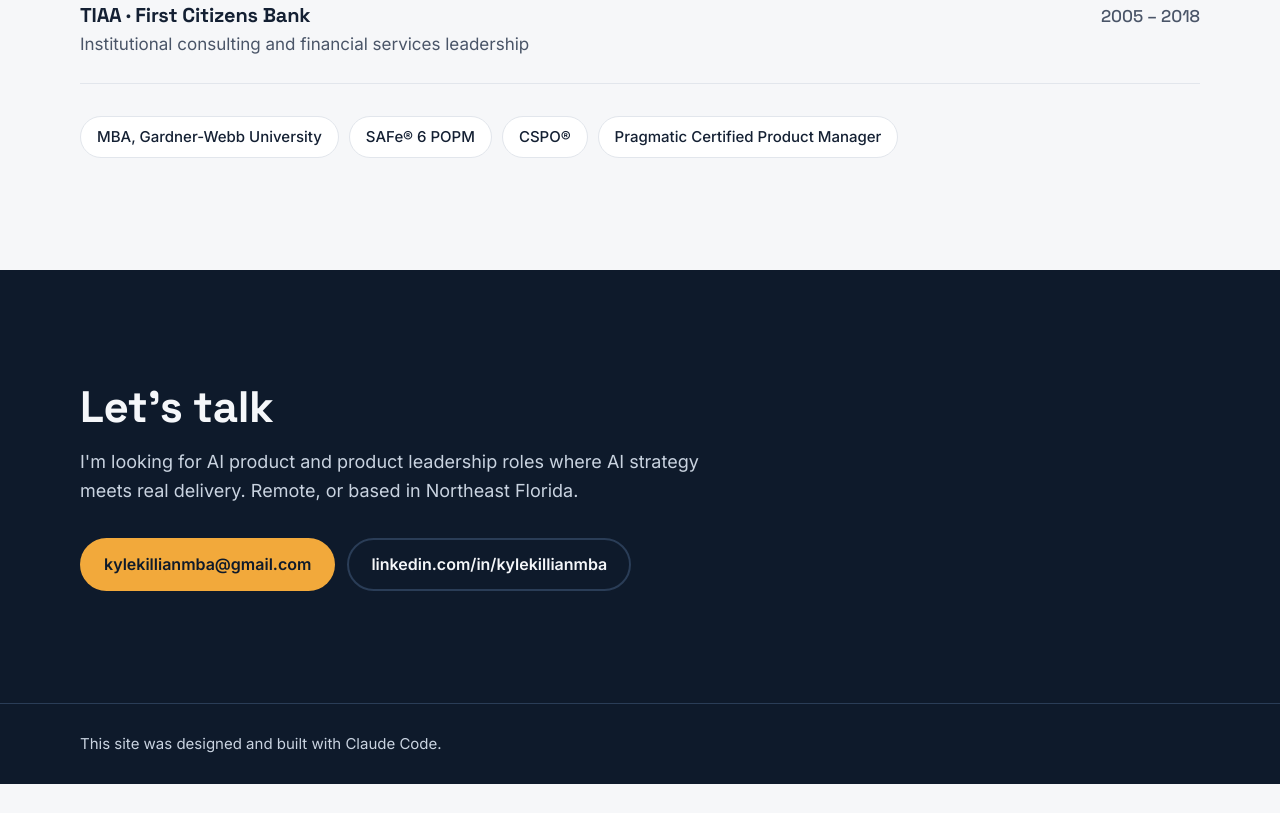
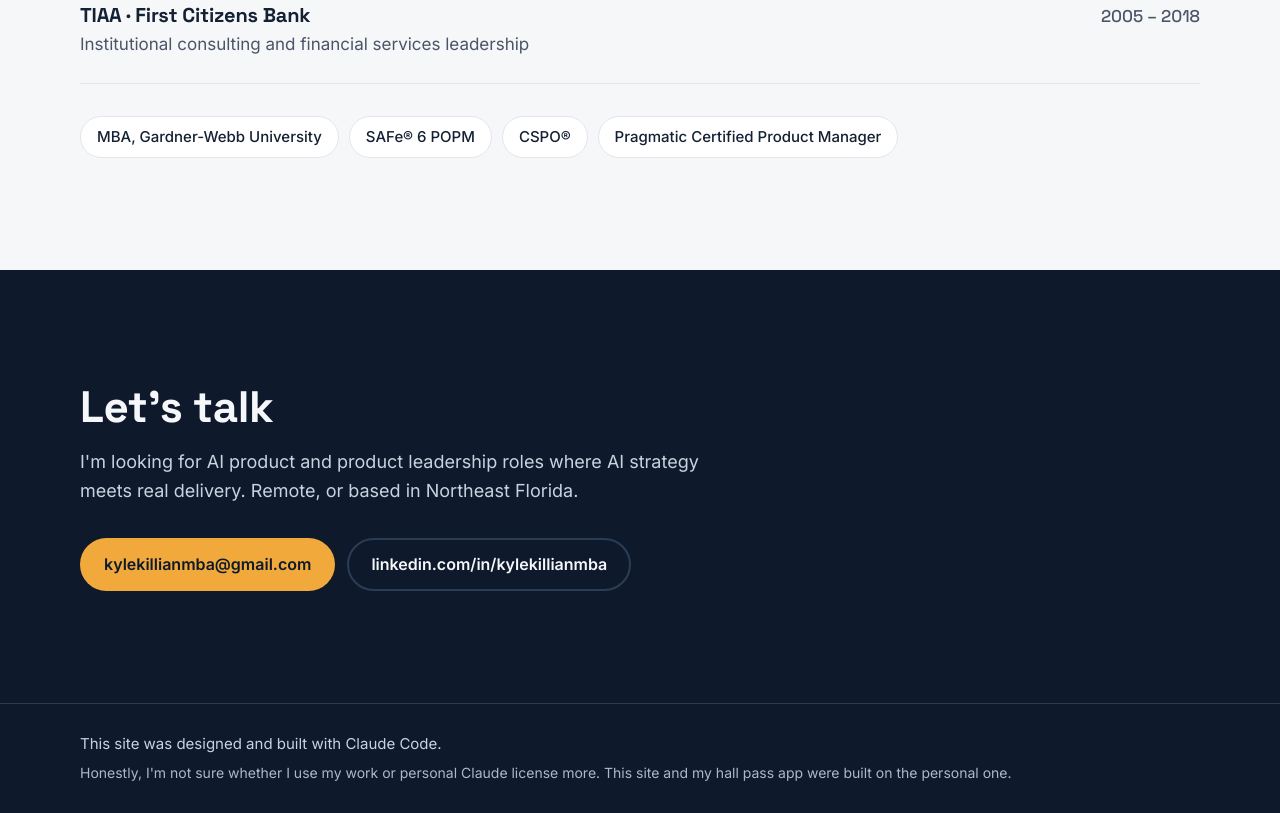
Before and after one commit to kylekillianfolio/kyle-portfolio, an Astro site: page / in a window 1280 px wide. Shown: the part 5575-6388 px from the top of the page. Before the commit the page ends 6359 px from the top, so only its background shows below. Built offline with nearby package versions, Linux system fonts and the light colour scheme; Astro itself is replaced by a stand-in of ours.

Commit message:
Add a footer note that the site was built on a personal Claude license
Co-Authored-By: Claude Opus 5.5 <noreply@anthropic.com>

```diff
--- a/src/components/Contact.astro
+++ b/src/components/Contact.astro
@@ -16,6 +16,7 @@ import { contact, site } from '../data/content';
 <footer class="footer dark">
   <div class="container">
     <p>{contact.footer}</p>
+    <p class="aside">{contact.footerAside}</p>
   </div>
 </footer>
 
@@ -42,4 +43,10 @@ import { contact, site } from '../data/content';
     padding-block: 1.75rem;
     font-size: 0.9375rem;
   }
+
+  .footer .aside {
+    margin-top: 0.375rem;
+    font-size: 0.875rem;
+    opacity: 0.85;
+  }
 </style>
--- a/src/data/content.ts
+++ b/src/data/content.ts
@@ -185,4 +185,6 @@ export const contact = {
   heading: "Let's talk",
   body: "I'm looking for AI product and product leadership roles where AI strategy meets real delivery. Remote, or based in Northeast Florida.",
   footer: 'This site was designed and built with Claude Code.',
+  footerAside:
+    "Honestly, I'm not sure whether I use my work or personal Claude license more. This site and my hall pass app were built on the personal one.",
 };
```
Also changed, not shown: README.md.
